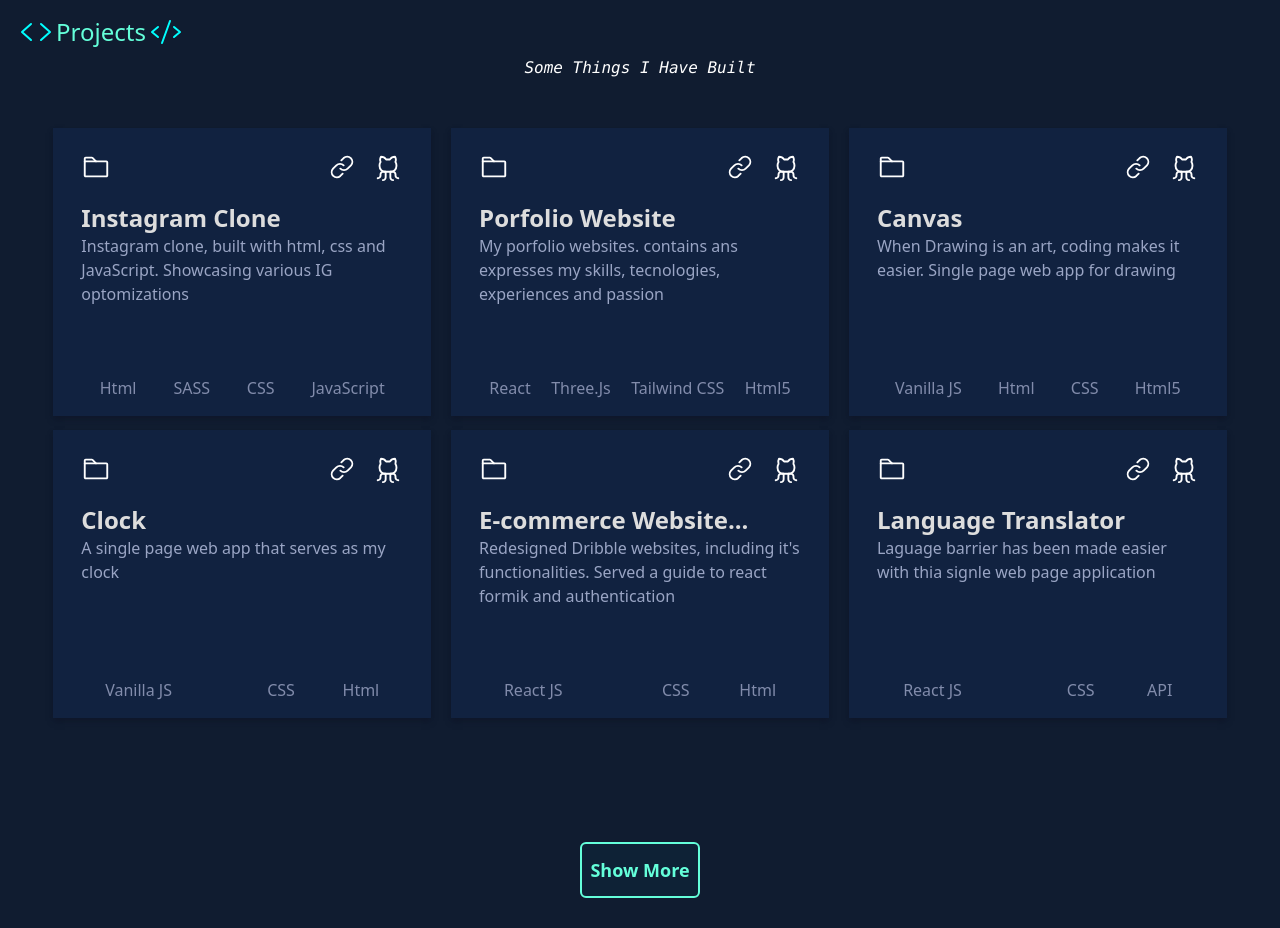
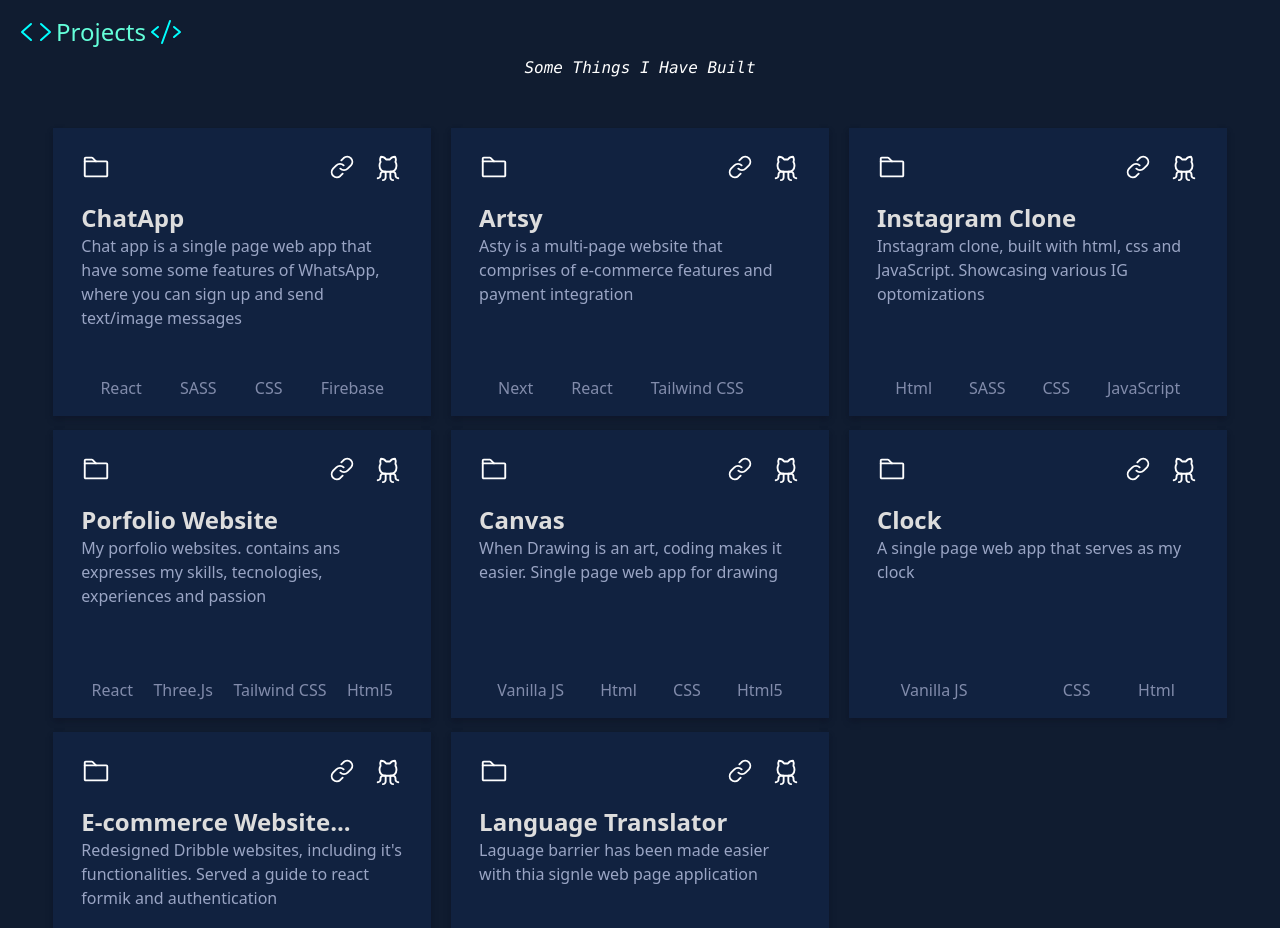
Before and after one commit to Elochukwu3/romauld, a React (Create React App) app: page / in a window 1280 px wide. Shown: the part 1620-2548 px from the top of the page. Built offline with nearby package versions, Linux system fonts and the light colour scheme.

Commit message:
updated json

```diff
--- a/src/App.js
+++ b/src/App.js
@@ -17,12 +17,11 @@ function App() {
     }, 3500);
   }, []);
 
-  if (loading) {
-    return <Loader />;
-  } else {
     return (
       <>
-        <section className="w-screen">
+       {
+        loading ? <Loader/> : (
+          <section className="w-screen">
           <nav>
             <NavBar />
           </nav>
@@ -68,9 +67,11 @@ function App() {
             </p>
           </footer>
         </section>
+        )
+       }
       </>
     );
-  }
+
 }
 
 export default App;
--- a/src/assets/json.js
+++ b/src/assets/json.js
@@ -1,5 +1,25 @@
 
 export const projectItems =[
+    {
+        name:"ChatApp",
+        details:"Chat app is a single page web app that have some some features of WhatsApp, where you can sign up and send text/image messages",
+        tool:"React",
+        tool2:"SASS",
+        tool3:"CSS",
+        tool5:"Firebase",
+        gitLink:"https://github.com/Elochukwu3/firbase-chatapp",
+        pageLink:"https://firbase-chatapp.vercel.app"
+    },
+    {
+        name:"Artsy",
+        details:"Asty is a multi-page website that comprises of e-commerce features and payment integration",
+        tool:"Next",
+        tool2:"React",
+        tool3:"Tailwind CSS",
+        tool5:"",
+        gitLink:"https://github.com/Elochukwu3/artsy",
+        pageLink:"https://artsy-phi.vercel.app"
+    },
     {
         name:"Instagram Clone",
         details:"Instagram clone, built with html, css and JavaScript. Showcasing various IG optomizations",
```
